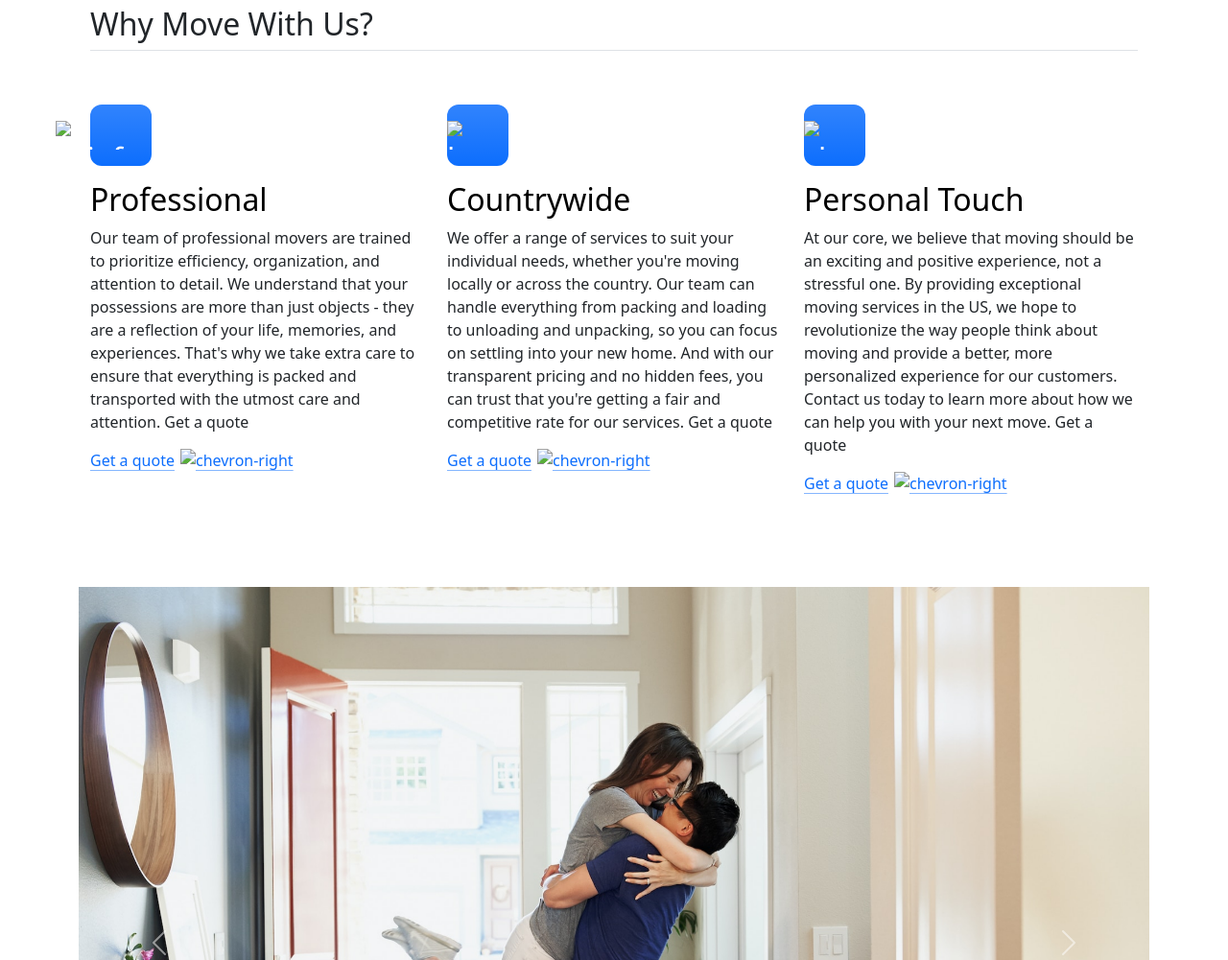
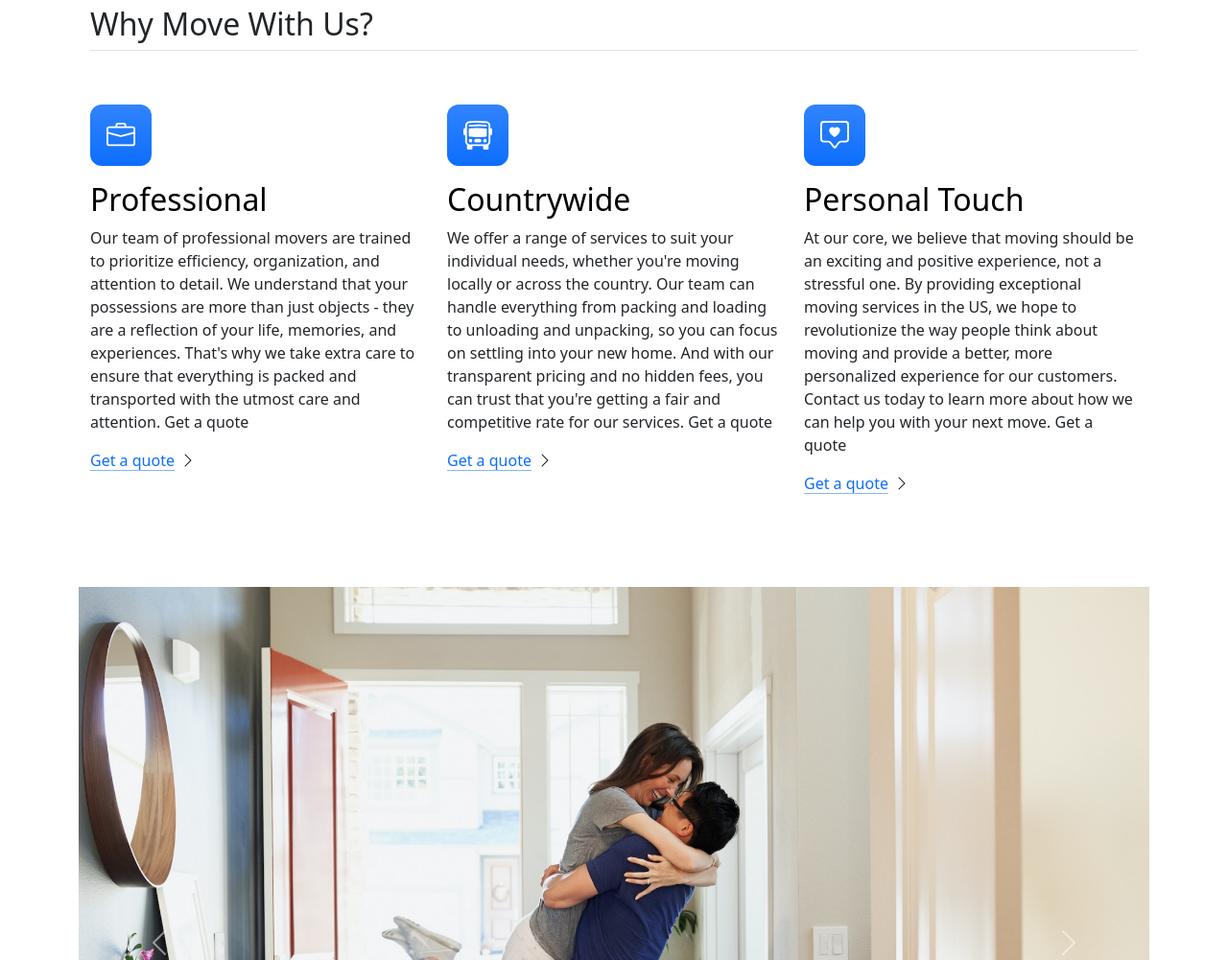
Before and after one commit to SimoneBoffelli/bootstrap-project, a plain HTML site: page index.html in a window 1280 px wide. Shown: the part 860-1861 px from the top of the page at 96% size. Drawn offline with nearby package versions, Linux system fonts and the light colour scheme.

Commit message:
Update index.html

```diff
--- a/index.html
+++ b/index.html
@@ -14,7 +14,7 @@
     <!-------------------------------------------------- Navbar -------------------------------------------------------->
     <nav class="navbar navbar-expand-lg bg-body-tertiary">
       <div class="container-fluid">
-        <a class="navbar-brand" href="#"><img class="move-icon" src="./box-seam.svg" alt="moveit-icon" height="30">Move it</a>
+        <a class="navbar-brand" href="#"><img class="move-icon" src="./media/box-seam.svg" alt="moveit-icon" height="30">Move it</a>
         <button class="navbar-toggler" type="button" data-bs-toggle="collapse" data-bs-target="#navbarSupportedContent" aria-controls="navbarSupportedContent" aria-expanded="false" aria-label="Toggle navigation">
           <span class="navbar-toggler-icon"></span>
         </button>
@@ -69,35 +69,35 @@
       <div class="row g-4 py-5 row-cols-1 row-cols-lg-3">
         <div class="feature col">
           <div class="feature-icon d-inline-flex align-items-center justify-content-center text-bg-primary bg-gradient fs-2 mb-3">
-            <img src="./briefcase.svg" height="30" alt="briefcase">
+            <img src="./media/briefcase.svg" height="30" alt="briefcase">
           </div>
           <h3 class="fs-2 text-body-emphasis">Professional</h3>
           <p>Our team of professional movers are trained to prioritize efficiency, organization, and attention to detail. We understand that your possessions are more than just objects - they are a reflection of your life, memories, and experiences. That's why we take extra care to ensure that everything is packed and transported with the utmost care and attention.
             Get a quote</p>
             <a href="#" class="icon-link">Get a quote
-              <img src="./chevron-right.svg" alt="chevron-right">
+              <img src="./media/chevron-right.svg" alt="chevron-right">
             </a>
         </div>
         <div class="feature col">
           <div class="feature-icon d-inline-flex align-items-center justify-content-center text-bg-primary bg-gradient fs-2 mb-3">
-            <img src="./bus-front.svg" height="30" alt="bus">
+            <img src="./media/bus-front.svg" height="30" alt="bus">
           </div>
           <h3 class="fs-2 text-body-emphasis">Countrywide</h3>
           <p>We offer a range of services to suit your individual needs, whether you're moving locally or across the country. Our team can handle everything from packing and loading to unloading and unpacking, so you can focus on settling into your new home. And with our transparent pricing and no hidden fees, you can trust that you're getting a fair and competitive rate for our services.
             Get a quote</p>
             <a href="#" class="icon-link">Get a quote
-              <img src="./chevron-right.svg" alt="chevron-right">
+              <img src="./media/chevron-right.svg" alt="chevron-right">
             </a>
         </div>
         <div class="feature col">
           <div class="feature-icon d-inline-flex align-items-center justify-content-center text-bg-primary bg-gradient fs-2 mb-3">
-            <img src="./chat-square-heart.svg" height="30" alt="chat">
+            <img src="./media/chat-square-heart.svg" height="30" alt="chat">
           </div>
           <h3 class="fs-2 text-body-emphasis">Personal Touch</h3>
           <p>At our core, we believe that moving should be an exciting and positive experience, not a stressful one. By providing exceptional moving services in the US, we hope to revolutionize the way people think about moving and provide a better, more personalized experience for our customers. Contact us today to learn more about how we can help you with your next move.
             Get a quote</p>
             <a href="#" class="icon-link">Get a quote
-              <img src="./chevron-right.svg" alt="chevron-right">
+              <img src="./media/chevron-right.svg" alt="chevron-right">
             </a>
         </div>
       </div>
```
